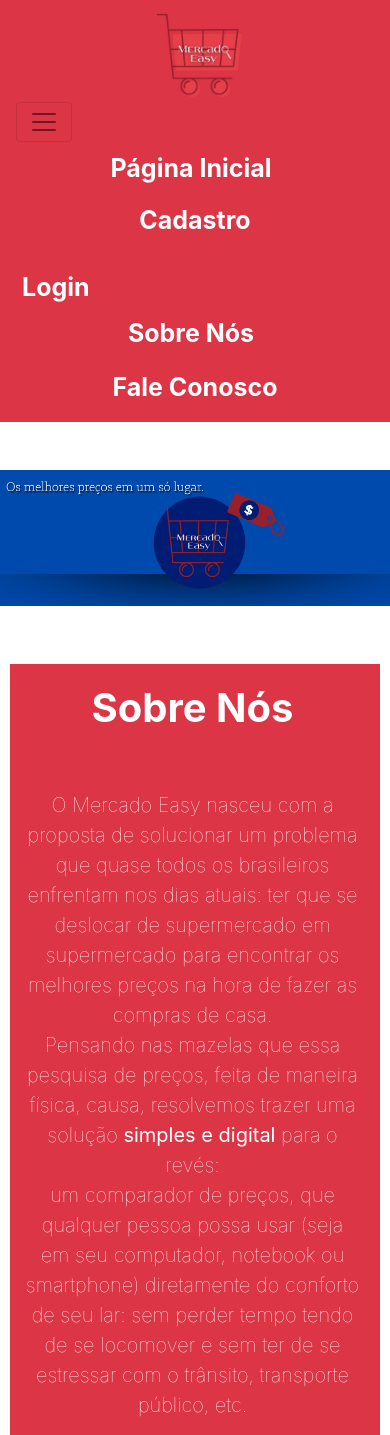
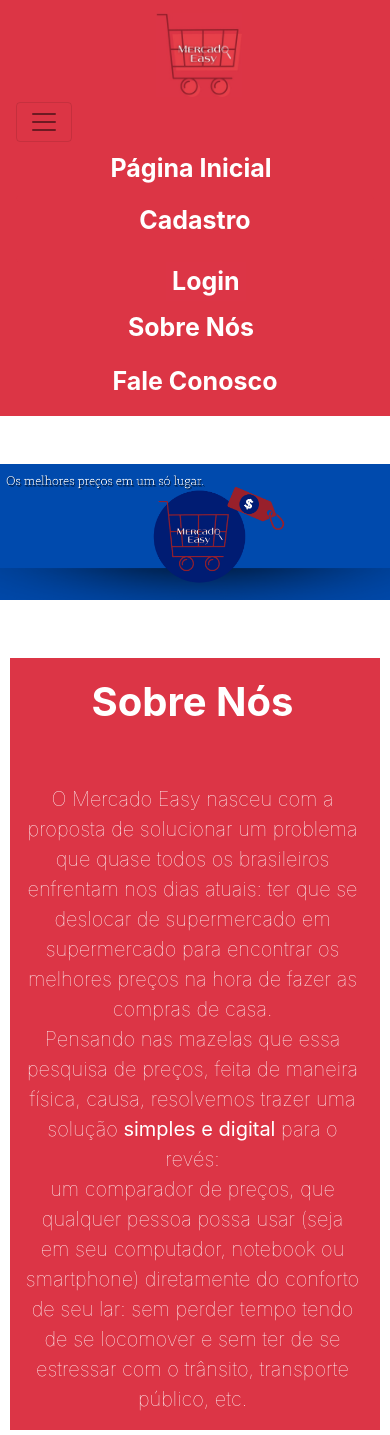
Before and after one commit to ThaisAlvesSilva/Mercado-Easy, a PHP site: page / in a window 390 px wide, after a click that opens the changed part. Shown: the top 1435 px of the page. Run offline with PHP 8.4, Linux system fonts and the light colour scheme; some libraries are stand-ins or nearby versions.

Commit message:
corrigindo css

```diff
--- a/src/Gerais/CSS/Home.CSS
+++ b/src/Gerais/CSS/Home.CSS
@@ -10,6 +10,17 @@
 #logosredessocias{
     margin-right: 10px;
     margin-left: 25px;
+}
+
+#login{
+    background-color: rgb( 220, 53, 70);
+    border: none;
+    color: white;
+    font-weight: bold;
+    font-size: 25px;
+    padding: auto;
+    margin-right: 8px;
+    margin-top: 8px;
 }
 
 
@@ -65,7 +76,12 @@ margin-right: 5px;
     float: right;
 }
 
-
+@media screen and (max-width: 575px){
+    #login{
+       margin-left: 150px;
+       margin-top: -1px;
+    }
+}
 
 @media screen and (max-width: 768px){
     #logonavbar{
--- a/src/Gerais/HTML/Home.html
+++ b/src/Gerais/HTML/Home.html
@@ -57,7 +57,7 @@
           </div>
 
             <li onclick="verificaLogin()" class="nav-item efeitos efeitosCont">
-              <button style="background-color: rgb( 220, 53, 70);border: none;color: white; font-weight: bold; font-size: 25px; padding: auto; margin-right: 8px;margin-top: 5px;"> Login</button>
+              <button id="login" > Login</button>
                 <!-- <a id="navbarsecoes" style="color: white; font-weight: bold; font-size: 25px; padding: auto; margin-right: 8px;" class="nav-link" href="login.html">Login</a> -->
             </li>
             <li class="nav-item efeitos efeitosCont">
--- a/src/Telas - Estabelecimento/JavaScript/produtosCadastrados.js
+++ b/src/Telas - Estabelecimento/JavaScript/produtosCadastrados.js
@@ -27,8 +27,8 @@ function getProdutos(divProdutos) {
         .then(res => res.json())
         .then(produtos => {
             produtos.map((produto) =>{
-                listaProdutos +=  `<div class="col-6 col-sm-6 col-md-6 col-lg-4 col-xl-3">
-                    <img src="../Imagens/${produto.tipo}.jpg" alt="">
+                listaProdutos +=  `<div class="col-12 col-sm-6 col-md-6 col-lg-3">
+                    <img id="imgProduto" src="../Imagens/${produto.tipo}.jpg" alt="">
                     <div class="divInfos">
                         <div>
                             <br>
@@ -43,7 +43,7 @@ function getProdutos(divProdutos) {
                     listaProdutos += `
                                  </div>
                                 <div  class="botoes">
-                                    <svg   data-toggle="modal" data-target="#modal-excluirProduto" onclick="adicionaIdDelete(${produto.id});" xmlns="http://www.w3.org/2000/svg" width="30" height="50" fill="currentColor" class="bi bi-trash" viewBox="0 0 16 16">
+                                    <svg  id="lixeira" data-toggle="modal" data-target="#modal-excluirProduto" onclick="adicionaIdDelete(${produto.id});" xmlns="http://www.w3.org/2000/svg" width="30" height="50" fill="currentColor" class="bi bi-trash" viewBox="0 0 16 16">
                                         <path  d="M5.5 5.5A.5.5 0 0 1 6 6v6a.5.5 0 0 1-1 0V6a.5.5 0 0 1 .5-.5zm2.5 0a.5.5 0 0 1 .5.5v6a.5.5 0 0 1-1 0V6a.5.5 0 0 1 .5-.5zm3 .5a.5.5 0 0 0-1 0v6a.5.5 0 0 0 1 0V6z"/>
                                         <path  fill-rule="evenodd" d="M14.5 3a1 1 0 0 1-1 1H13v9a2 2 0 0 1-2 2H5a2 2 0 0 1-2-2V4h-.5a1 1 0 0 1-1-1V2a1 1 0 0 1 1-1H6a1 1 0 0 1 1-1h2a1 1 0 0 1 1 1h3.5a1 1 0 0 1 1 1v1zM4.118 4 4 4.059V13a1 1 0 0 0 1 1h6a1 1 0 0 0 1-1V4.059L11.882 4H4.118zM2.5 3V2h11v1h-11z"/>
                                     </svg>
--- a/src/Telas - Usuário/CSS/Promocoes.css
+++ b/src/Telas - Usuário/CSS/Promocoes.css
@@ -111,6 +111,7 @@ h5{
 
 /* col- */
 @media screen and (max-width: 575px){
+
     #logo{
         width: 89.2857142857px;
         height: 89.2857142857px;
@@ -133,6 +134,9 @@ h5{
     }
     .divInfos{
         margin-bottom: 15px;
+        background-color: #DC3545;
+        width: 250px;
+        height:250px;
     }
     .divInfos p{
         font-size: 18px;
@@ -173,7 +177,7 @@ h5{
         margin-top: -90px;
     }
     #buttontxt{
-        margin-top: -70px;
+        margin-top: -10px;
     }
     .modal-content #inf h5{
         margin-left: 20px;
--- a/src/Telas - Usuário/Html/Promocoes.html
+++ b/src/Telas - Usuário/Html/Promocoes.html
@@ -16,7 +16,7 @@
     <header>
         <div class="container">
             <div class="row">
-                <div class="col-4 col-sm-12 col-md-4 col-lg-1 col-xl-1">
+                <div class="col-4 col-sm-12 col-md-4 col-lg-1">
                     <a id="linkLogo"href="../../Gerais/HTML/Home.html">
                         <img id="logo" src="../Imagens/pro_imgs/logo.png" alt="">
                     </a>
@@ -30,14 +30,14 @@
                         </form>
                     </div>
                 </div>
-                <div id="cart" class="col-4 col-sm-2 col-md-4 col-lg-1 col-xl-1">
+                <div id="cart" class="col-4 col-sm-2 col-md-4 col-lg-1">
                     <a href="Carrinho.html">
                         <svg xmlns="http://www.w3.org/2000/svg" width="100" height="50" fill="currentColor" class="bi bi-cart" viewBox="0 0 16 16">
                             <path d="M0 1.5A.5.5 0 0 1 .5 1H2a.5.5 0 0 1 .485.379L2.89 3H14.5a.5.5 0 0 1 .491.592l-1.5 8A.5.5 0 0 1 13 12H4a.5.5 0 0 1-.491-.408L2.01 3.607 1.61 2H.5a.5.5 0 0 1-.5-.5zM3.102 4l1.313 7h8.17l1.313-7H3.102zM5 12a2 2 0 1 0 0 4 2 2 0 0 0 0-4zm7 0a2 2 0 1 0 0 4 2 2 0 0 0 0-4zm-7 1a1 1 0 1 1 0 2 1 1 0 0 1 0-2zm7 0a1 1 0 1 1 0 2 1 1 0 0 1 0-2z"/>
                         </svg>
                     </a>
                 </div>
-                <div id="user" class="col-4 col-sm-2 col-md-4 col-lg-1 col-xl-1">
+                <div id="user" class="col-4 col-sm-2 col-md-4 col-lg-1">
                     <a href="Perfil.html">
                         <svg xmlns="http://www.w3.org/2000/svg" width="100" height="50" fill="currentColor"
                             class="bi bi-person-circle" viewBox="0 0 16 16">
```
Also changed, not shown: src/Telas - Estabelecimento/CSS/ProdutosCadastrados.css (+11 -7 lines).
